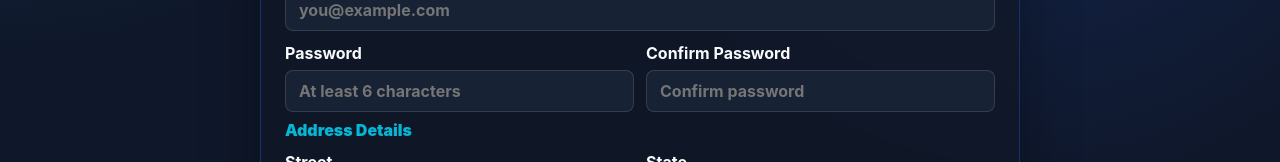
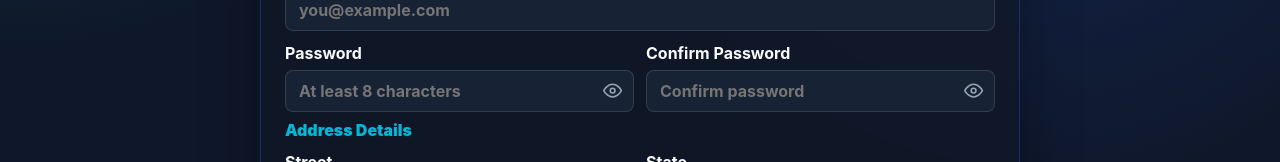
Before and after one commit to salmanabbas07/ElectraX, a React (Vite) app in the folder frontend/: page /signup in a window 1280 px wide. Shown: the part 444-606 px from the top of the page. Built offline with nearby package versions, Linux system fonts and the light colour scheme; no server answers.

Commit message:
Add show/hide password toggle feature

```diff
--- a/frontend/src/pages/Login/Login.css
+++ b/frontend/src/pages/Login/Login.css
@@ -121,3 +121,34 @@ body.light-theme .auth-card {
     grid-template-columns: 1fr;
   }
 }
+
+.password-input-wrapper {
+  position: relative;
+  display: flex;
+  align-items: center;
+  width: 100%;
+}
+
+.password-input-wrapper input {
+  width: 100%;
+  padding-right: 40px !important;
+}
+
+.password-toggle-icon {
+  position: absolute;
+  right: 12px;
+  background: none !important;
+  border: none !important;
+  cursor: pointer;
+  color: var(--muted);
+  display: flex;
+  align-items: center;
+  padding: 0 !important;
+  font-size: 1.2rem;
+  transition: color 0.25s ease;
+  z-index: 10;
+}
+
+.password-toggle-icon:hover {
+  color: var(--cyan);
+}
--- a/frontend/src/pages/Login/Login.jsx
+++ b/frontend/src/pages/Login/Login.jsx
@@ -1,11 +1,12 @@
 import { useState } from "react";
-import { FiMail } from "react-icons/fi";
+import { FiMail, FiEye, FiEyeOff } from "react-icons/fi";
 import { Link, useNavigate } from "react-router-dom";
 import { useAuth } from "../../context/AuthContext.jsx";
 import "./Login.css";
 
 function Login() {
   const [form, setForm] = useState({ email: "", password: "" });
+  const [showPassword, setShowPassword] = useState(false);
   const [message, setMessage] = useState("");
   const [loading, setLoading] = useState(false);
   const { login } = useAuth();
@@ -48,7 +49,12 @@ function Login() {
         </label>
 
         <label> Password
-          <input type="password" value={form.password} onChange={(e) => setForm({ ...form, password: e.target.value })} placeholder="Enter password" />
+          <div className="password-input-wrapper">
+            <input type={showPassword ? "text" : "password"} value={form.password} onChange={(e) => setForm({ ...form, password: e.target.value })} placeholder="Enter password" />
+            <button type="button" className="password-toggle-icon" onClick={() => setShowPassword(!showPassword)}>
+              {showPassword ? <FiEyeOff /> : <FiEye />}
+            </button>
+          </div>
         </label>
 
         <button type="button" className="reset-btn" onClick={resetPassword}>Forgot password?</button>
--- a/frontend/src/pages/Signup/Signup.jsx
+++ b/frontend/src/pages/Signup/Signup.jsx
@@ -1,5 +1,5 @@
 import { useState } from "react";
-import { FiMail } from "react-icons/fi";
+import { FiMail, FiEye, FiEyeOff } from "react-icons/fi";
 import { Link, useNavigate } from "react-router-dom";
 import { useAuth } from "../../context/AuthContext.jsx";
 import "./Signup.css";
@@ -18,6 +18,8 @@ function Signup() {
   });
 
   const [message, setMessage] = useState("");
+  const [showPassword, setShowPassword] = useState(false);
+  const [showConfirmPassword, setShowConfirmPassword] = useState(false);
   const [loading, setLoading] = useState(false);
   const { signup } = useAuth();
   const navigate = useNavigate();
@@ -27,8 +29,15 @@ function Signup() {
     setLoading(true);
     setMessage("");
 
-    if (!form.name.trim() || !form.phone.trim() || !form.email.includes("@") || form.password.length < 6 || form.password !== form.confirmPassword || !form.street.trim() || !form.state.trim() || !form.city.trim() || !form.zipcode.trim()) {
+    if (!form.name.trim() || !form.phone.trim() || !form.email.includes("@") || form.password !== form.confirmPassword || !form.street.trim() || !form.state.trim() || !form.city.trim() || !form.zipcode.trim()) {
       setMessage("Please fill all fields with valid details.");
+      setLoading(false);
+      return;
+    }
+
+
+    if (form.password.length < 8) {
+      setMessage("Password must be at least 8 characters long.");
       setLoading(false);
       return;
     }
@@ -76,11 +85,21 @@ function Signup() {
 
         <div className="form-row">
           <label> Password
-            <input type="password" value={form.password} onChange={(e) => setForm({ ...form, password: e.target.value })} placeholder="At least 6 characters" />
+            <div className="password-input-wrapper">
+              <input type={showPassword ? "text" : "password"} value={form.password} onChange={(e) => setForm({ ...form, password: e.target.value })} placeholder="At least 8 characters" />
+              <button type="button" className="password-toggle-icon" onClick={() => setShowPassword(!showPassword)}>
+                {showPassword ? <FiEyeOff /> : <FiEye />}
+              </button>
+            </div>
           </label>
 
           <label> Confirm Password
-            <input type="password" value={form.confirmPassword} onChange={(e) => setForm({ ...form, confirmPassword: e.target.value })} placeholder="Confirm password" />
+            <div className="password-input-wrapper">
+              <input type={showConfirmPassword ? "text" : "password"} value={form.confirmPassword} onChange={(e) => setForm({ ...form, confirmPassword: e.target.value })} placeholder="Confirm password" />
+              <button type="button" className="password-toggle-icon" onClick={() => setShowConfirmPassword(!showConfirmPassword)}>
+                {showConfirmPassword ? <FiEyeOff /> : <FiEye />}
+              </button>
+            </div>
           </label>
         </div>
 
```
Also changed, not shown: 1 other file (tests, documents, lock files or other folders).
